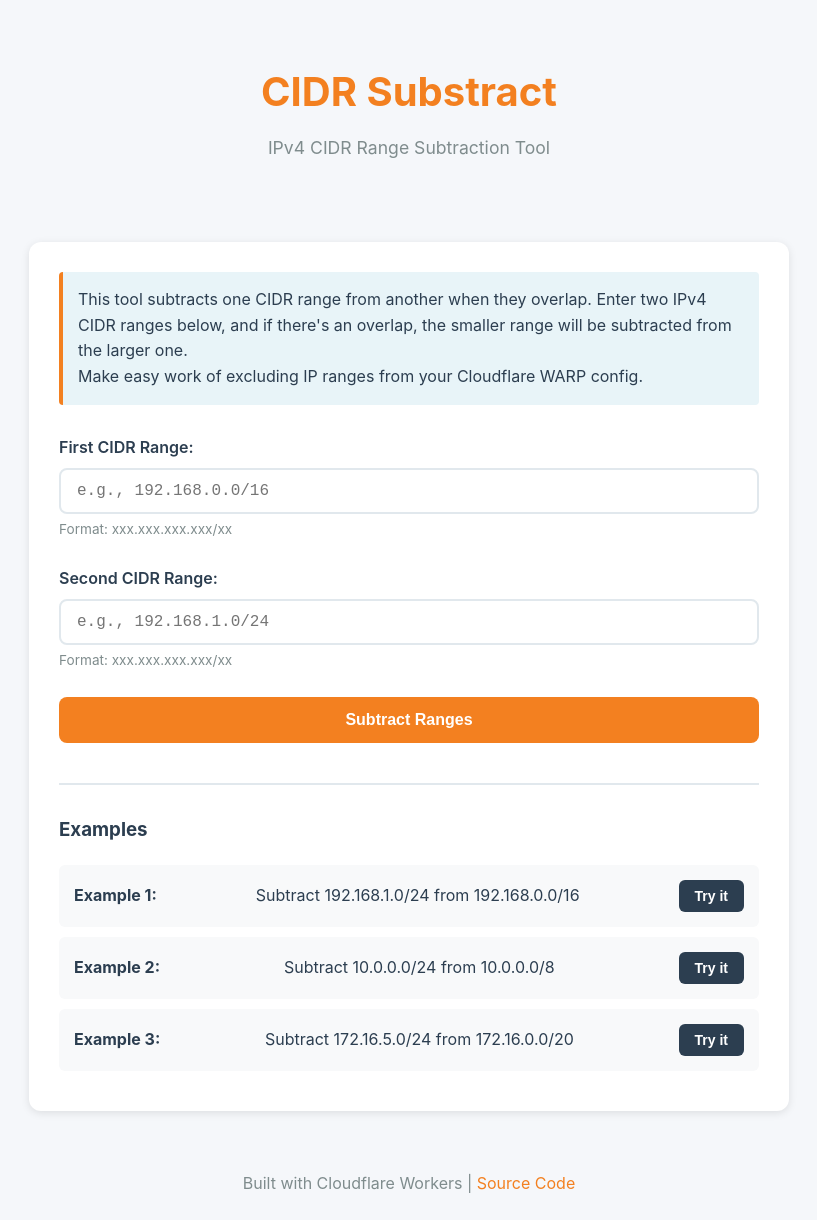
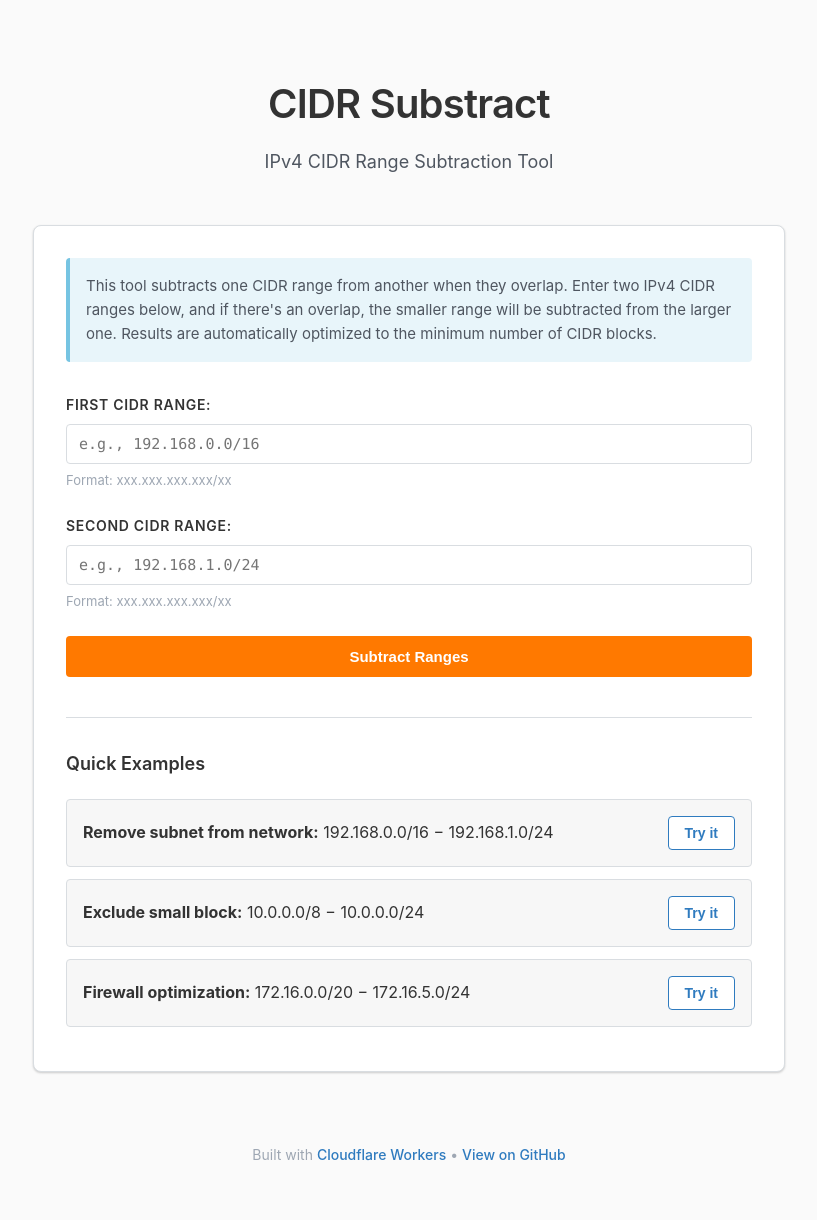
Before and after one commit to cf-vnkr/CIDR-Substract, a website: page public/index.html in a window 1280 px wide. Shown: the whole page, without its empty margins (231-1048 px from the left). Drawn offline with Linux system fonts and the light colour scheme.

Commit message:
feat: enhance UI and update descriptions in index.html and styles.css

```diff
--- a/public/index.html
+++ b/public/index.html
@@ -15,8 +15,7 @@
 
         <main>
             <div class="info-box">
-                <p>This tool subtracts one CIDR range from another when they overlap. Enter two IPv4 CIDR ranges below, and if there's an overlap, the smaller range will be subtracted from the larger one.</p>
-                <p>Make easy work of excluding IP ranges from your Cloudflare WARP config.</p>
+                <p>This tool subtracts one CIDR range from another when they overlap. Enter two IPv4 CIDR ranges below, and if there's an overlap, the smaller range will be subtracted from the larger one. Results are automatically optimized to the minimum number of CIDR blocks.</p>
             </div>
 
             <form id="cidr-form">
@@ -58,24 +57,24 @@
             </div>
 
             <div class="examples">
-                <h3>Examples</h3>
+                <h3>Quick Examples</h3>
                 <div class="example-item">
-                    <strong>Example 1:</strong> Subtract 192.168.1.0/24 from 192.168.0.0/16
+                    <span><strong>Remove subnet from network:</strong> 192.168.0.0/16 − 192.168.1.0/24</span>
                     <button class="example-btn" data-cidr1="192.168.0.0/16" data-cidr2="192.168.1.0/24">Try it</button>
                 </div>
                 <div class="example-item">
-                    <strong>Example 2:</strong> Subtract 10.0.0.0/24 from 10.0.0.0/8
+                    <span><strong>Exclude small block:</strong> 10.0.0.0/8 − 10.0.0.0/24</span>
                     <button class="example-btn" data-cidr1="10.0.0.0/8" data-cidr2="10.0.0.0/24">Try it</button>
                 </div>
                 <div class="example-item">
-                    <strong>Example 3:</strong> Subtract 172.16.5.0/24 from 172.16.0.0/20
+                    <span><strong>Firewall optimization:</strong> 172.16.0.0/20 − 172.16.5.0/24</span>
                     <button class="example-btn" data-cidr1="172.16.0.0/20" data-cidr2="172.16.5.0/24">Try it</button>
                 </div>
             </div>
         </main>
 
         <footer>
-            <p>Built with Cloudflare Workers | <a href="https://github.com/cf-vnkr/CIDR-Substract" target="_blank">Source Code</a></p>
+            <p>Built with <a href="https://workers.cloudflare.com" target="_blank" rel="noopener">Cloudflare Workers</a> • <a href="https://github.com/cf-vnkr/CIDR-Substract" target="_blank" rel="noopener">View on GitHub</a></p>
         </footer>
     </div>
 
--- a/public/styles.css
+++ b/public/styles.css
@@ -5,16 +5,35 @@
 }
 
 :root {
-    --primary-color: #f38020;
-    --secondary-color: #2c3e50;
-    --success-color: #27ae60;
-    --error-color: #e74c3c;
-    --bg-color: #f5f7fa;
-    --card-bg: #ffffff;
-    --text-color: #2c3e50;
-    --text-light: #7f8c8d;
-    --border-color: #e1e8ed;
-    --shadow: 0 2px 8px rgba(0, 0, 0, 0.1);
+    /* Cloudflare UI Colors */
+    --cf-tangerine: #FF7900;
+    --cf-marine: #2F7BBF;
+    --cf-grass: #9BCA3E;
+    --cf-cherry: #9F1F21;
+    --cf-rain: #408BC9;
+    --cf-sky: #76C4E2;
+    --cf-dew: #85CBA8;
+    --cf-charcoal: #333333;
+    --cf-slate: #4F5660;
+    --cf-ash: #9EA7B3;
+    --cf-silver: #D9DDE1;
+    --cf-moonshine: #F7F7F7;
+
+    /* Semantic colors based on Cloudflare palette */
+    --primary-color: var(--cf-tangerine);
+    --secondary-color: var(--cf-marine);
+    --success-color: var(--cf-dew);
+    --error-color: var(--cf-cherry);
+    --info-bg: #E8F5FA;
+    --bg-color: #FAFAFA;
+    --card-bg: #FFFFFF;
+    --text-color: var(--cf-charcoal);
+    --text-secondary: var(--cf-slate);
+    --text-light: var(--cf-ash);
+    --border-color: var(--cf-silver);
+    --border-focus: var(--cf-rain);
+    --shadow: 0 1px 3px rgba(0, 0, 0, 0.08), 0 1px 2px rgba(0, 0, 0, 0.12);
+    --shadow-hover: 0 4px 8px rgba(0, 0, 0, 0.12), 0 2px 4px rgba(0, 0, 0, 0.08);
 }
 
 body {
@@ -22,76 +41,92 @@ body {
     background-color: var(--bg-color);
     color: var(--text-color);
     line-height: 1.6;
+    font-size: 16px;
 }
 
 .container {
     max-width: 800px;
     margin: 0 auto;
-    padding: 20px;
+    padding: 24px;
 }
 
 header {
     text-align: center;
-    margin-bottom: 40px;
-    padding: 40px 20px;
+    margin-bottom: 48px;
+    padding: 48px 24px 0;
 }
 
 h1 {
     font-size: 2.5rem;
-    color: var(--primary-color);
-    margin-bottom: 10px;
-    font-weight: 700;
+    color: var(--text-color);
+    margin-bottom: 12px;
+    font-weight: 600;
+    letter-spacing: -0.02em;
 }
 
 .subtitle {
-    color: var(--text-light);
-    font-size: 1.1rem;
+    color: var(--text-secondary);
+    font-size: 1.125rem;
+    font-weight: 400;
 }
 
 main {
     background: var(--card-bg);
-    border-radius: 12px;
-    padding: 30px;
+    border-radius: 8px;
+    padding: 32px;
     box-shadow: var(--shadow);
+    border: 1px solid var(--border-color);
 }
 
 .info-box {
-    background: #e8f4f8;
-    border-left: 4px solid var(--primary-color);
-    padding: 15px;
-    margin-bottom: 30px;
+    background: var(--info-bg);
+    border-left: 4px solid var(--cf-sky);
+    padding: 16px;
+    margin-bottom: 32px;
     border-radius: 4px;
+    font-size: 0.9375rem;
 }
 
 .info-box p {
-    color: var(--text-color);
+    color: var(--text-secondary);
     line-height: 1.6;
+    margin: 0;
 }
 
 .form-group {
-    margin-bottom: 25px;
+    margin-bottom: 24px;
 }
 
 label {
     display: block;
     margin-bottom: 8px;
     font-weight: 600;
-    color: var(--secondary-color);
+    font-size: 0.875rem;
+    color: var(--text-color);
+    text-transform: uppercase;
+    letter-spacing: 0.05em;
 }
 
 input[type="text"] {
     width: 100%;
-    padding: 12px 16px;
-    border: 2px solid var(--border-color);
-    border-radius: 8px;
-    font-size: 16px;
-    transition: border-color 0.3s ease;
-    font-family: 'Courier New', monospace;
+    padding: 10px 12px;
+    border: 1px solid var(--border-color);
+    border-radius: 4px;
+    font-size: 15px;
+    transition: all 0.2s ease;
+    font-family: 'SF Mono', 'Monaco', 'Inconsolata', 'Fira Code', 'Courier New', monospace;
+    background: var(--card-bg);
+    color: var(--text-color);
+}
+
+input[type="text"]:hover {
+    border-color: var(--cf-ash);
 }
 
 input[type="text"]:focus {
     outline: none;
-    border-color: var(--primary-color);
+    border-color: var(--border-focus);
+    box-shadow: 0 0 0 3px rgba(64, 139, 201, 0.1);
 }
 
 input[type="text"]:invalid:not(:placeholder-shown) {
@@ -100,50 +135,52 @@ input[type="text"]:invalid:not(:placeholder-shown) {
 
 small {
     display: block;
-    margin-top: 5px;
+    margin-top: 6px;
     color: var(--text-light);
-    font-size: 0.85rem;
+    font-size: 0.8125rem;
 }
 
 button[type="submit"] {
     width: 100%;
-    padding: 14px 24px;
+    padding: 12px 24px;
     background: var(--primary-color);
     color: white;
     border: none;
-    border-radius: 8px;
-    font-size: 16px;
+    border-radius: 4px;
+    font-size: 15px;
     font-weight: 600;
     cursor: pointer;
-    transition: background-color 0.3s ease, transform 0.1s ease;
+    transition: all 0.2s ease;
     display: flex;
     align-items: center;
     justify-content: center;
-    gap: 10px;
+    gap: 8px;
+    text-transform: none;
 }
 
 button[type="submit"]:hover {
-    background: #d67118;
-    transform: translateY(-1px);
+    background: #E56D00;
+    box-shadow: var(--shadow-hover);
 }
 
 button[type="submit"]:active {
-    transform: translateY(0);
+    transform: translateY(1px);
+    box-shadow: var(--shadow);
 }
 
 button[type="submit"]:disabled {
-    background: var(--text-light);
+    background: var(--cf-silver);
+    color: var(--text-light);
     cursor: not-allowed;
-    transform: none;
 }
 
 .loader {
-    border: 3px solid rgba(255, 255, 255, 0.3);
-    border-top: 3px solid white;
+    border: 2px solid rgba(255, 255, 255, 0.3);
+    border-top: 2px solid white;
     border-radius: 50%;
-    width: 20px;
-    height: 20px;
-    animation: spin 1s linear infinite;
+    width: 18px;
+    height: 18px;
+    animation: spin 0.8s linear infinite;
 }
 
 @keyframes spin {
@@ -152,17 +189,19 @@ button[type="submit"]:disabled {
 }
 
 #result-container {
-    margin-top: 30px;
-    padding: 20px;
+    margin-top: 32px;
+    padding: 24px;
     border-radius: 8px;
-    background: #f8f9fa;
-    border: 2px solid var(--border-color);
+    background: var(--card-bg);
+    border: 1px solid var(--border-color);
+    box-shadow: var(--shadow);
 }
 
 #result-container h2 {
-    margin-bottom: 15px;
-    color: var(--secondary-color);
+    margin-bottom: 16px;
+    color: var(--text-color);
     font-size: 1.5rem;
+    font-weight: 600;
 }
 
 .result-success {
@@ -179,67 +218,77 @@ button[type="submit"]:disabled {
 }
 
 .result-list li {
-    padding: 10px 15px;
+    padding: 12px 16px;
     margin: 8px 0;
-    background: white;
-    border-radius: 6px;
-    border-left: 4px solid var(--success-color);
-    font-family: 'Courier New', monospace;
-    font-size: 1.1rem;
+    background: var(--cf-moonshine);
+    border-radius: 4px;
+    border: 1px solid var(--border-color);
+    font-family: 'SF Mono', 'Monaco', 'Inconsolata', 'Fira Code', 'Courier New', monospace;
+    font-size: 15px;
+    color: var(--text-color);
+    transition: all 0.2s ease;
+}
+
+.result-list li:hover {
+    background: #F0F0F0;
+    border-color: var(--cf-ash);
 }
 
 .result-message {
-    padding: 15px;
-    border-radius: 6px;
-    margin: 10px 0;
+    padding: 16px;
+    border-radius: 4px;
+    margin: 16px 0;
+    font-size: 0.9375rem;
 }
 
 .result-message.success {
-    background: #d4edda;
-    color: #155724;
-    border: 1px solid #c3e6cb;
+    background: #E6F7F1;
+    color: #1A5738;
+    border: 1px solid #B8E6D5;
 }
 
 .result-message.error {
-    background: #f8d7da;
-    color: #721c24;
-    border: 1px solid #f5c6cb;
+    background: #FCEBEA;
+    color: #6D1F1D;
+    border: 1px solid #E8B5B3;
 }
 
 .result-header {
     display: flex;
     justify-content: space-between;
     align-items: center;
-    margin-bottom: 15px;
+    margin-bottom: 16px;
 }
 
 .result-header h3 {
     margin: 0;
-    color: var(--success-color);
+    color: var(--text-color);
+    font-size: 1.125rem;
+    font-weight: 600;
 }
 
 .copy-btn {
     padding: 8px 16px;
-    background: var(--primary-color);
+    background: var(--cf-marine);
     color: white;
     border: none;
-    border-radius: 6px;
+    border-radius: 4px;
     cursor: pointer;
     font-size: 14px;
     font-weight: 600;
-    transition: background-color 0.3s ease, transform 0.1s ease;
+    transition: all 0.2s ease;
     display: flex;
     align-items: center;
     gap: 6px;
 }
 
 .copy-btn:hover {
-    background: #d67118;
-    transform: translateY(-1px);
+    background: #2668A5;
+    box-shadow: var(--shadow-hover);
 }
 
 .copy-btn:active {
-    transform: translateY(0);
+    transform: translateY(1px);
 }
 
 .copy-btn.copied {
@@ -252,70 +301,92 @@ button[type="submit"]:disabled {
 
 .examples {
     margin-top: 40px;
-    padding-top: 30px;
-    border-top: 2px solid var(--border-color);
+    padding-top: 32px;
+    border-top: 1px solid var(--border-color);
 }
 
 .examples h3 {
     margin-bottom: 20px;
-    color: var(--secondary-color);
+    color: var(--text-color);
+    font-size: 1.125rem;
+    font-weight: 600;
 }
 
 .example-item {
-    padding: 15px;
-    margin: 10px 0;
-    background: #f8f9fa;
-    border-radius: 6px;
+    padding: 16px;
+    margin: 12px 0;
+    background: var(--cf-moonshine);
+    border-radius: 4px;
+    border: 1px solid var(--border-color);
     display: flex;
     justify-content: space-between;
     align-items: center;
-    gap: 15px;
+    gap: 16px;
+    transition: all 0.2s ease;
+}
+
+.example-item:hover {
+    border-color: var(--cf-ash);
+    box-shadow: var(--shadow);
+}
+
+.example-item strong {
+    color: var(--text-color);
 }
 
 .example-btn {
     padding: 8px 16px;
-    background: var(--secondary-color);
-    color: white;
-    border: none;
-    border-radius: 6px;
+    background: var(--card-bg);
+    color: var(--cf-marine);
+    border: 1px solid var(--cf-marine);
+    border-radius: 4px;
     cursor: pointer;
     font-size: 14px;
     font-weight: 600;
-    transition: background-color 0.3s ease;
+    transition: all 0.2s ease;
     white-space: nowrap;
 }
 
 .example-btn:hover {
-    background: #34495e;
+    background: var(--cf-marine);
+    color: white;
 }
 
 footer {
     text-align: center;
-    margin-top: 40px;
-    padding: 20px;
+    margin-top: 48px;
+    padding: 24px;
     color: var(--text-light);
+    font-size: 0.875rem;
 }
 
 footer a {
-    color: var(--primary-color);
+    color: var(--cf-marine);
     text-decoration: none;
+    font-weight: 500;
 }
 
 footer a:hover {
     text-decoration: underline;
+    color: var(--cf-rain);
 }
 
 @media (max-width: 600px) {
     .container {
-        padding: 10px;
+        padding: 16px;
     }
 
     h1 {
         font-size: 2rem;
     }
 
+    header {
+        padding: 32px 16px 0;
+        margin-bottom: 32px;
+    }
+
     main {
-        padding: 20px;
+        padding: 24px;
     }
 
     .example-item {
@@ -326,4 +397,15 @@ footer a:hover {
     .example-btn {
         width: 100%;
     }
+
+    .result-header {
+        flex-direction: column;
+        align-items: flex-start;
+        gap: 12px;
+    }
+
+    .copy-btn {
+        width: 100%;
+        justify-content: center;
+    }
 }
```
